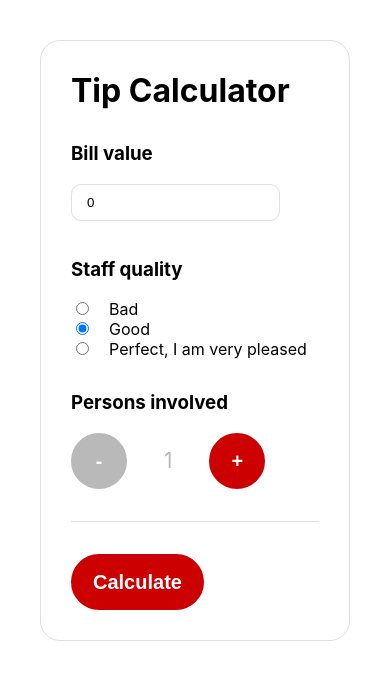
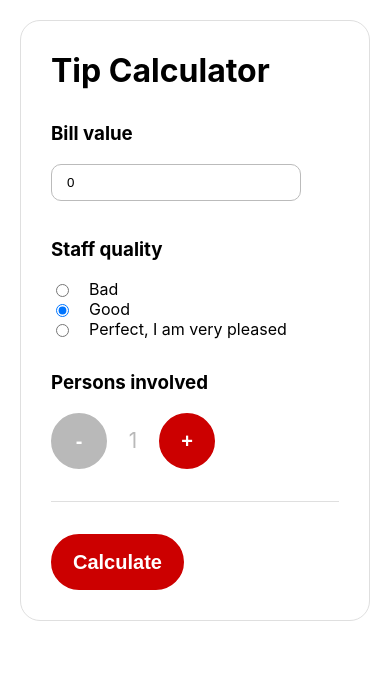
Before and after one commit to miro-junker/szn-tip-calculator, a React (Create React App) app: page / in a window 390 px wide. Shown: the top 680 px of the page. Built offline with nearby package versions, Linux system fonts and the light colour scheme.

Commit message:
Improve responsivity

```diff
--- a/src/App.module.scss
+++ b/src/App.module.scss
@@ -1,3 +1,14 @@
+* {
+  box-sizing: border-box;
+}
+
 .root {
-  padding: 40px;
+  padding: 20px;
+
 }
+
+@media (min-width: 400px) {
+  .root {
+    padding: 40px;
+  }
+}
--- a/src/components/ConsumersSelector/ConsumersSelector.module.scss
+++ b/src/components/ConsumersSelector/ConsumersSelector.module.scss
@@ -1,14 +1,10 @@
-.root {
-
-}
-
 .value {
   display: inline-flex;
   padding-left: 10px;
   padding-right: 10px;
   font-size: 1.3em;
   color: #b9b9b9;
-  min-width: 3em;
+  min-width: 2.5em;
   align-items: center;
   justify-content: center;
 }
--- a/src/components/Result/Result.module.scss
+++ b/src/components/Result/Result.module.scss
@@ -1,9 +1,3 @@
-.root {
-  //display: flex;
-  flex-direction: column;
-  justify-content: space-between;
-}
-
 .total {
   margin-top: 0;
   flex-grow: 1;
@@ -11,6 +5,7 @@
 
 .consumer {
   display: block;
+  width: 100%;
   margin-top: 60px;
   text-align: center;
   background-color: #ebebeb;
@@ -27,3 +22,12 @@
     margin-bottom: 0;
   }
 }
+
+.overpay {
+  white-space: nowrap;
+  color: #b9b9b9;
+}
+
+.price {
+  white-space: nowrap;
+}
--- a/src/components/Result/Result.tsx
+++ b/src/components/Result/Result.tsx
@@ -12,14 +12,23 @@ const Result: React.FC<IResult> = ({
   const overpayPercent = Math.round((overpayRatio - 1) * 100);
 
   return (
-    <div className={styles.root}>
+    <div>
       <div>
-        <h2 className={styles.total}>{`${t.totalPrice}: ${totalPrice}`}</h2>
-        <p>{t.tip}: {tip} {`(+ ${overpayPercent} %)`}</p>
+        <h2 className={styles.total}>
+          {`${t.totalPrice}: `}
+          <span className={styles.price}>{totalPrice}</span>
+        </h2>
+        <p>
+          {`${t.tip}: `}
+          <span className={styles.price}>{tip}</span>
+          <span className={styles.overpay}>
+            {` (+ ${overpayPercent} %)`}
+          </span>
+        </p>
       </div>
 
       <div className={styles.consumer}>
-        <h3>{consumerPrice}</h3>
+        <h3 className={styles.price}>{consumerPrice}</h3>
         <p>{t.consumerPrice}</p>
       </div>
     </div>
--- /dev/null
+++ b/src/components/SatisfactionSelector/SatisfactionSelector.module.scss
@@ -0,0 +1,3 @@
+.option {
+  display: flex;
+}
--- a/src/components/SatisfactionSelector/SatisfactionSelector.tsx
+++ b/src/components/SatisfactionSelector/SatisfactionSelector.tsx
@@ -1,5 +1,6 @@
 import React from 'react';
 import { TSatisfaction, TSatisfactionOption } from '../../types';
+import styles from './SatisfactionSelector.module.scss';
 
 interface ISatisfactionSelector {
   value: TSatisfaction | null;
@@ -11,7 +12,7 @@ const SatisfactionSelector: React.FC<ISatisfactionSelector> = (props) => {
   return (
     <div>
       {props.satisfactionOptions.map((option) => (
-        <div key={option.value}>
+        <div className={styles.option} key={option.value}>
           <input
             type='radio'
             name='satisfaction'
--- a/src/components/TipCalculator/TipCalculator.module.scss
+++ b/src/components/TipCalculator/TipCalculator.module.scss
@@ -32,9 +32,11 @@ $space-inner: 2rem;
   padding-bottom: $space-inner;
 
   input[type=number] {
-    border: $border;
+    border: 1px solid #bbb;
     padding: 10px 15px;
     border-radius: 10px;
+    width: 100%;
+    max-width: 250px;
   }
 
   input[type=radio] {
@@ -46,7 +48,6 @@ $space-inner: 2rem;
   flex: 4;
   border-top: $border;
   padding-top: $space-inner;
-  display: flex;
 }
 
 @media (min-width: 600px) {
```
